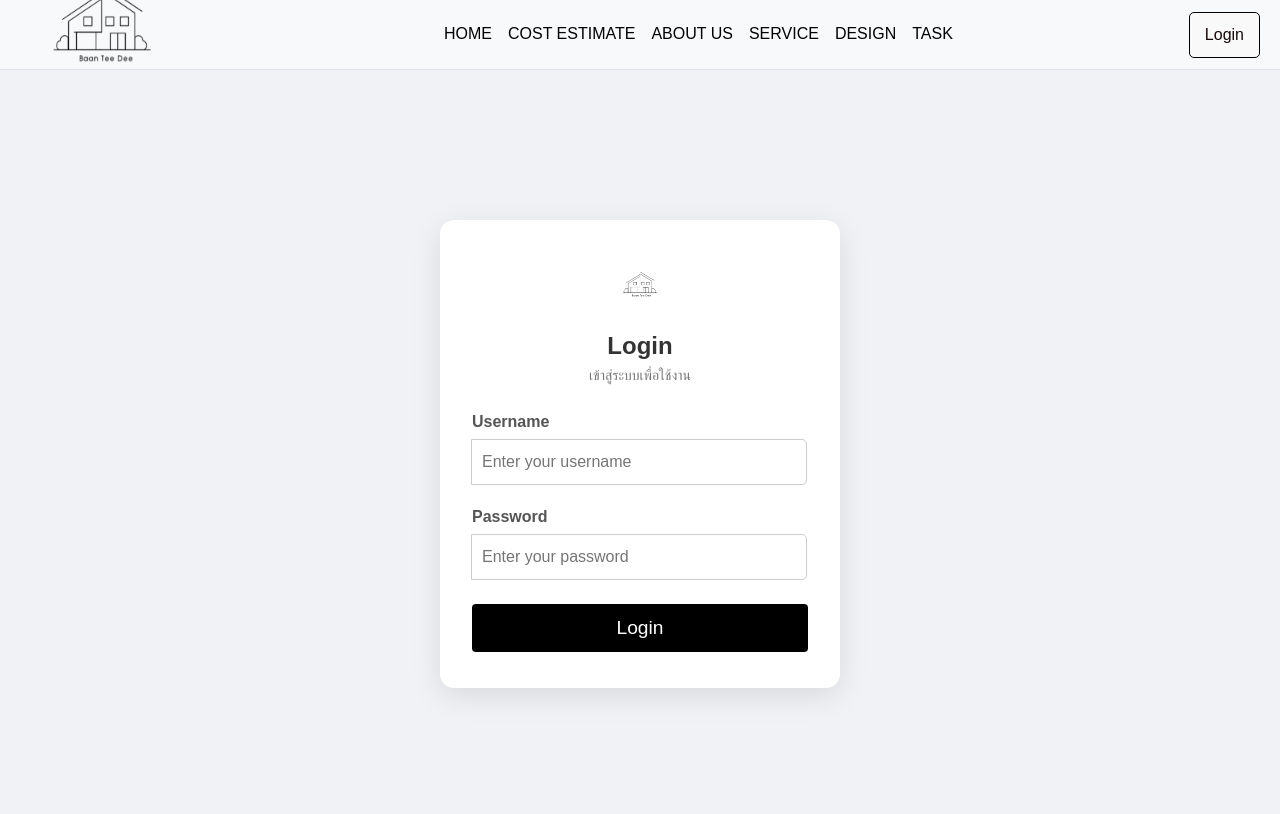
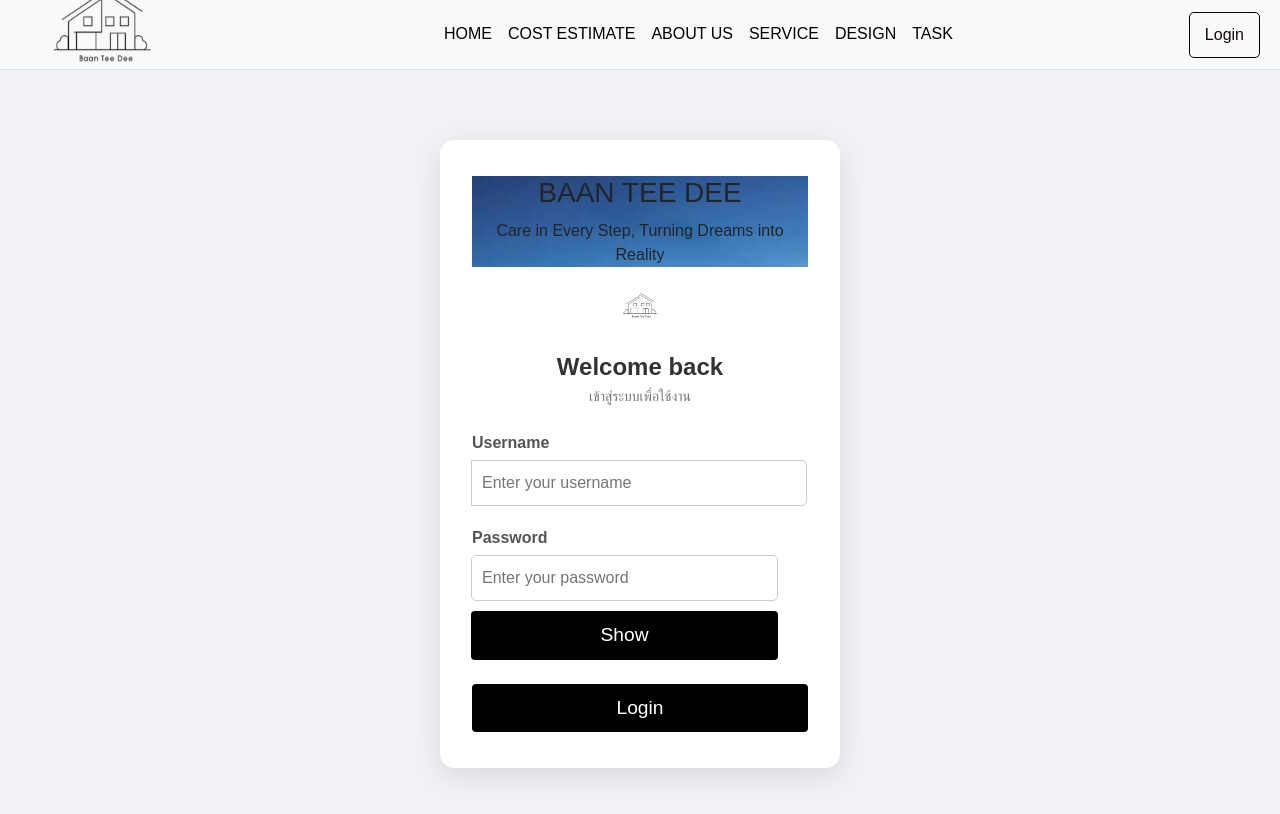
Before and after one commit to ggtcha/saproject, a React (Create React App) app: page /login in a window 1280 px wide. Built offline with nearby package versions, Linux system fonts and the light colour scheme; the HTML template or start-up script is replaced by a standard one.

Commit message:
Update login.js

```diff
--- a/src/login/login.js
+++ b/src/login/login.js
@@ -2,11 +2,13 @@ import React, { useState } from 'react';
 import { useNavigate } from 'react-router-dom';
 import './login.css';
 import logo from '../images/logo.png';
+import cover from '../images/contemporary-house.jpg';
 
 function Login({ setRole }) {
   const [username, setUsername] = useState('');
   const [password, setPassword] = useState('');
   const [error, setError] = useState('');
+  const [showPassword, setShowPassword] = useState(false);
   const navigate = useNavigate();
 
   const handleLogin = (e) => {
@@ -26,8 +28,16 @@ function Login({ setRole }) {
   return (
     <div className="login-page">
       <div className="login-card">
+        <div className="login-cover" style={{ backgroundImage: `url(${cover})` }}>
+          <div className="login-cover-text">
+            <h3>BAAN TEE DEE</h3>
+            <p>Care in Every Step, Turning Dreams into Reality</p>
+          </div>
+        </div>
+
+        <div className="login-panel">
           <img src={logo} alt="Baan Tee Dee" className="login-logo" />
-        <h2>Login</h2>
+          <h2>Welcome back</h2>
           <p className="login-subtitle">เข้าสู่ระบบเพื่อใช้งาน</p>
           <form onSubmit={handleLogin}>
             <div className="input-group">
@@ -43,20 +53,30 @@ function Login({ setRole }) {
             </div>
             <div className="input-group">
               <label htmlFor="password">Password</label>
+              <div className="login-password">
                 <input
-              type="password"
+                  type={showPassword ? 'text' : 'password'}
                   id="password"
                   placeholder="Enter your password"
                   autoComplete="current-password"
                   value={password}
                   onChange={(e) => setPassword(e.target.value)}
                 />
+                <button
+                  type="button"
+                  className="login-toggle"
+                  onClick={() => setShowPassword(!showPassword)}
+                >
+                  {showPassword ? 'Hide' : 'Show'}
+                </button>
+              </div>
             </div>
             {error && <div className="login-error" role="alert">{error}</div>}
             <button type="submit" className="login-submit">Login</button>
           </form>
         </div>
       </div>
+    </div>
   );
 };
 
```
Lines whose indentation alone changed are shown as unchanged.
